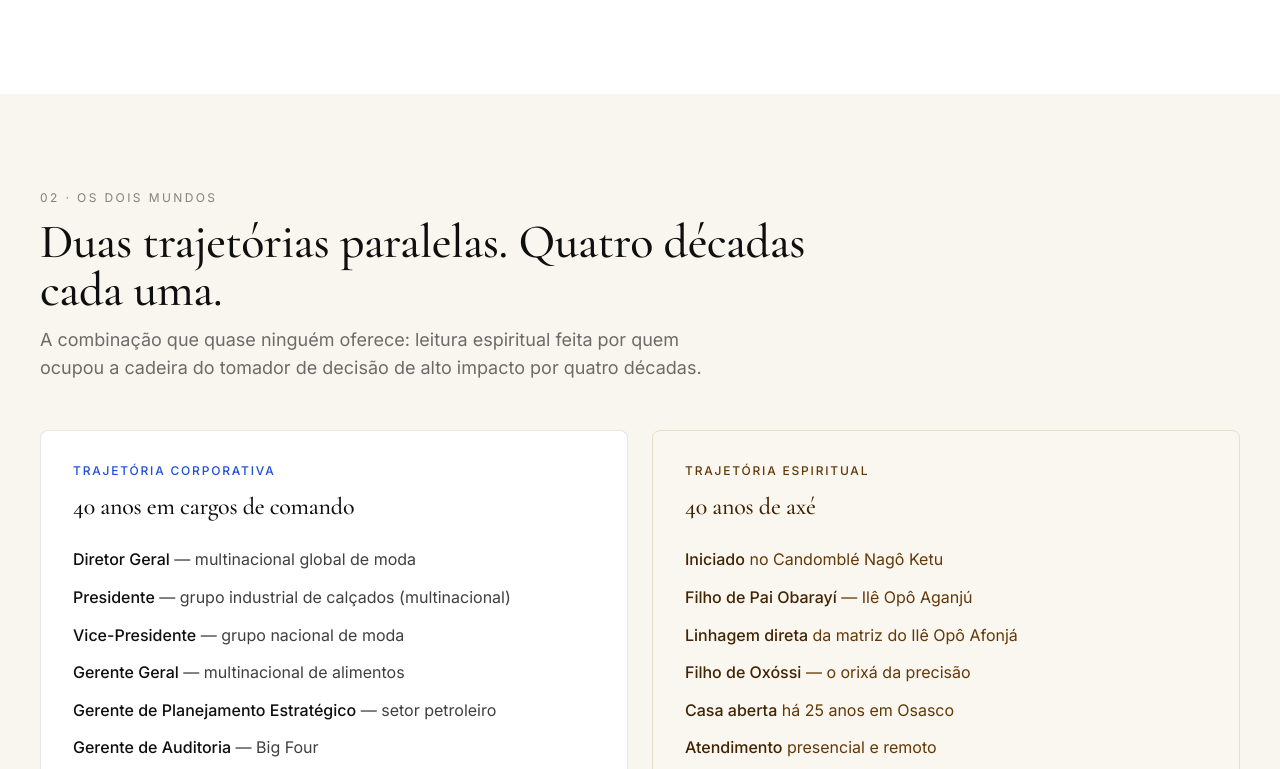
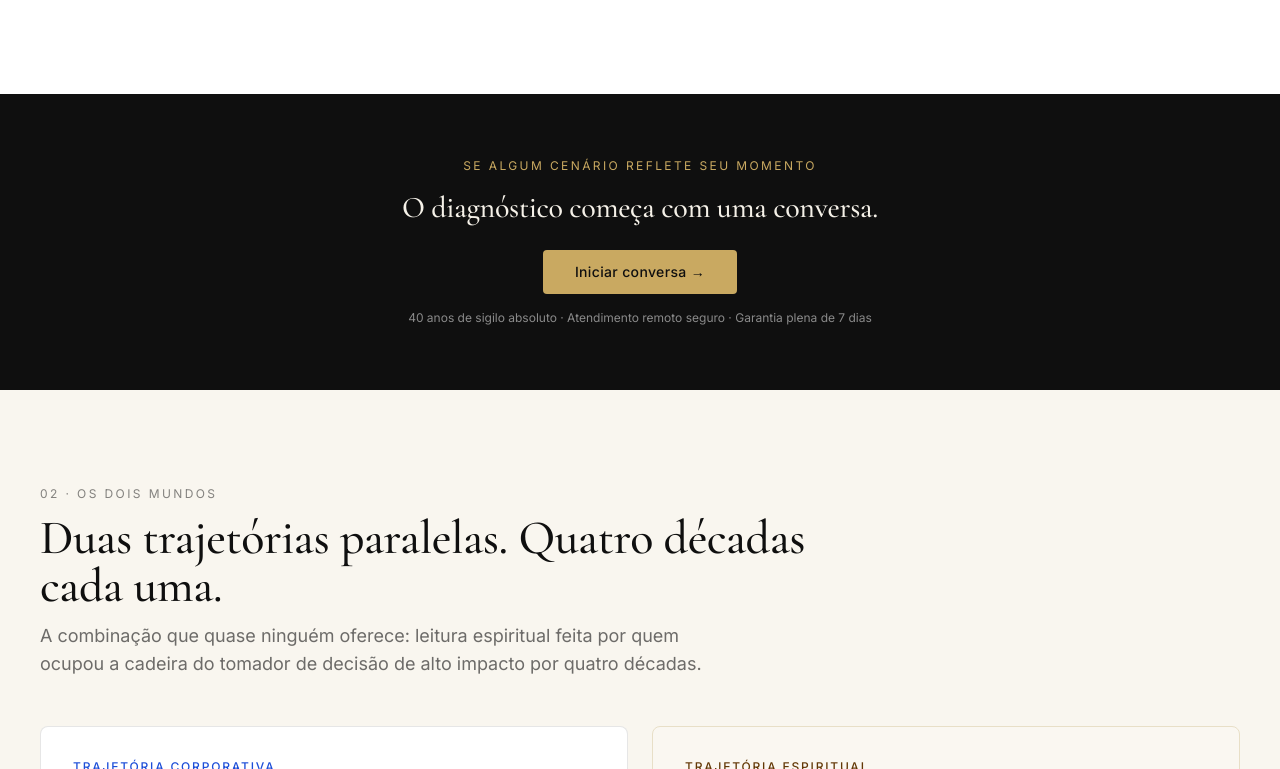
Before and after one commit to romuloracampos-bot/lp-pai-marcio, a Next.js app: page / in a window 1280 px wide. Shown: the part 1791-2560 px from the top of the page. Built offline with nearby package versions, Linux system fonts and the light colour scheme.

Commit message:
Add files via upload

```diff
--- a/app/page.tsx
+++ b/app/page.tsx
@@ -5,6 +5,7 @@ import WhatsAppButton from "@/components/WhatsAppButton";
 import MobileCTA from "@/components/MobileCTA";
 import FAQItem from "@/components/FAQItem";
 import VSLPlayer from "@/components/VSLPlayer";
+import InlineCTA from "@/components/InlineCTA";
 
 export default function Home() {
   return (
@@ -104,6 +105,15 @@ export default function Home() {
             </div>
           </div>
         </section>
+
+        {/* ===== CTA INTERMEDIÁRIO 1 — após cenários ===== */}
+        <InlineCTA
+          eyebrow="Se algum cenário reflete seu momento"
+          headline="O diagnóstico começa com uma conversa."
+          whatsappMessage="Olá. Vim pelo site e gostaria de entender qual modalidade é indicada para o meu momento atual."
+          buttonLabel="Iniciar conversa"
+          variant="dark"
+        />
 
         {/* ===== SEÇÃO 02 - OS DOIS MUNDOS ===== */}
         <section id="dois-mundos" className="py-20 md:py-24 px-6 bg-cream-subtle">
@@ -219,6 +229,15 @@ export default function Home() {
             </div>
           </div>
         </section>
+
+        {/* ===== CTA INTERMEDIÁRIO 2 — após Os Dois Mundos ===== */}
+        <InlineCTA
+          eyebrow="Conhecer as modalidades"
+          headline="Três formatos. Uma metodologia. A mesma precisão."
+          whatsappMessage="Olá. Gostaria de conhecer as modalidades de atendimento e saber qual se aplica ao meu caso."
+          buttonLabel="Falar sobre as modalidades"
+          variant="light"
+        />
 
         {/* ===== SEÇÃO 03 - POR QUE BÚZIOS (linguagem documental) ===== */}
         <section className="py-20 md:py-24 px-6 bg-parchment">
@@ -459,6 +478,15 @@ export default function Home() {
           </div>
         </section>
 
+        {/* ===== CTA INTERMEDIÁRIO 3 — após depoimentos ===== */}
+        <InlineCTA
+          eyebrow="A próxima decisão é sua"
+          headline="Antes de agendar, conversamos sobre o seu caso."
+          whatsappMessage="Olá. Li os depoimentos e gostaria de conversar sobre o meu caso antes de agendar."
+          buttonLabel="Iniciar conversa"
+          variant="dark"
+        />
+
         {/* ===== SEÇÃO 08 - GARANTIA + ESCASSEZ ===== */}
         <section className="py-16 md:py-20 px-6 bg-parchment">
           <div className="max-w-content mx-auto grid md:grid-cols-2 gap-6">
--- a/app/produtos/circulo-do-cacador/page.tsx
+++ b/app/produtos/circulo-do-cacador/page.tsx
@@ -4,6 +4,7 @@ import Header from "@/components/Header";
 import Footer from "@/components/Footer";
 import WhatsAppButton from "@/components/WhatsAppButton";
 import VSLPlayer from "@/components/VSLPlayer";
+import InlineCTA from "@/components/InlineCTA";
 
 export const metadata: Metadata = {
   title: "Círculo do Caçador — Acompanhamento Estratégico Anual",
@@ -118,6 +119,15 @@ export default function CirculoDoCacador() {
           </div>
         </section>
 
+        {/* ===== CTA INTERMEDIÁRIO — após O que inclui ===== */}
+        <InlineCTA
+          eyebrow="Ingresso por avaliação"
+          headline="Acompanhamento contínuo exige alinhamento prévio."
+          whatsappMessage="Olá. Gostaria de agendar uma conversa preliminar sobre o Círculo do Caçador."
+          buttonLabel="Agendar conversa preliminar"
+          variant="parchment"
+        />
+
         {/* ===== PROCESSO DE INGRESSO ===== */}
         <section className="py-20 px-6 bg-ink text-cream">
           <div className="max-w-prose mx-auto">
--- a/app/produtos/flecha-da-decisao/page.tsx
+++ b/app/produtos/flecha-da-decisao/page.tsx
@@ -4,6 +4,7 @@ import Header from "@/components/Header";
 import Footer from "@/components/Footer";
 import WhatsAppButton from "@/components/WhatsAppButton";
 import VSLPlayer from "@/components/VSLPlayer";
+import InlineCTA from "@/components/InlineCTA";
 
 export const metadata: Metadata = {
   title: "Flecha da Decisão — Diagnóstico Pontual",
@@ -124,6 +125,15 @@ export default function FlechaDaDecisao() {
           </div>
         </section>
 
+        {/* ===== CTA INTERMEDIÁRIO — após Processo ===== */}
+        <InlineCTA
+          eyebrow="Tem uma questão em mente"
+          headline="Uma pergunta específica. Uma resposta precisa em 48 horas."
+          whatsappMessage="Olá. Tenho uma questão específica e gostaria de solicitar uma Flecha da Decisão."
+          buttonLabel="Enviar minha questão"
+          variant="dark"
+        />
+
         {/* ===== CTA + PREÇO ===== */}
         <section className="py-20 px-6">
           <div className="max-w-content mx-auto max-w-2xl text-center">
--- a/app/produtos/mapa-de-destino/page.tsx
+++ b/app/produtos/mapa-de-destino/page.tsx
@@ -4,6 +4,7 @@ import Header from "@/components/Header";
 import Footer from "@/components/Footer";
 import WhatsAppButton from "@/components/WhatsAppButton";
 import VSLPlayer from "@/components/VSLPlayer";
+import InlineCTA from "@/components/InlineCTA";
 
 export const metadata: Metadata = {
   title: "Mapa de Destino — Diagnóstico Estratégico de 12 Meses",
@@ -124,6 +125,15 @@ export default function MapaDeDestino() {
           </div>
         </section>
 
+        {/* ===== CTA INTERMEDIÁRIO — após Método ===== */}
+        <InlineCTA
+          eyebrow="Pronto para iniciar"
+          headline="O Método aplicado ao seu caso específico."
+          whatsappMessage="Olá. Gostaria de solicitar o agendamento do Mapa de Destino."
+          buttonLabel="Solicitar agendamento"
+          variant="dark"
+        />
+
         {/* ===== SEIS CAMADAS ===== */}
         <section className="py-20 px-6 bg-cream-subtle">
           <div className="max-w-content mx-auto max-w-4xl">
@@ -203,6 +213,15 @@ export default function MapaDeDestino() {
             </div>
           </div>
         </section>
+
+        {/* ===== CTA INTERMEDIÁRIO — após Outcomes ===== */}
+        <InlineCTA
+          eyebrow="Próximo passo"
+          headline="O mesmo padrão pode começar a operar no seu ciclo."
+          whatsappMessage="Olá. Gostaria de agendar o Mapa de Destino e iniciar o diagnóstico dos próximos 12 meses."
+          buttonLabel="Ver disponibilidade na agenda"
+          variant="parchment"
+        />
 
         {/* ===== COMO FUNCIONA ===== */}
         <section className="py-20 px-6">
--- a/components/Header.tsx
+++ b/components/Header.tsx
@@ -31,7 +31,7 @@ export default function Header({ minimal = false }: HeaderProps) {
           href="/"
           className="font-serif text-cream text-base md:text-xl tracking-wide hover:text-gold transition-colors whitespace-nowrap flex-shrink-0"
         >
-          Pai Márcio <span className="text-gold">de Oxóssi</span>
+          Babá Márcio <span className="text-gold">de Oxóssi</span>
         </Link>
 
         {/* Nav desktop - aparece a partir de 900px */}
@@ -67,12 +67,14 @@ export default function Header({ minimal = false }: HeaderProps) {
 
         {/* CTA + Menu hamburguer */}
         <div className="flex items-center gap-2 md:gap-3 flex-shrink-0">
-          <Link
-            href="/produtos/mapa-de-destino"
+          <a
+            href="https://wa.me/5511987955101?text=Ol%C3%A1.%20Gostaria%20de%20agendar%20uma%20consulta%20com%20Pai%20M%C3%A1rcio."
+            target="_blank"
+            rel="noopener noreferrer"
             className="hidden sm:inline-block bg-gold text-ink px-3 md:px-5 py-2 rounded font-medium hover:bg-gold-dark transition-colors text-xs md:text-sm whitespace-nowrap"
           >
             Agendar consulta
-          </Link>
+          </a>
 
           {/* Hamburguer aparece APENAS abaixo de 900px */}
           <button
@@ -167,13 +169,15 @@ export default function Header({ minimal = false }: HeaderProps) {
               Dúvidas frequentes
             </Link>
 
-            <Link
-              href="/produtos/mapa-de-destino"
+            <a
+              href="https://wa.me/5511987955101?text=Ol%C3%A1.%20Gostaria%20de%20agendar%20uma%20consulta%20com%20Pai%20M%C3%A1rcio."
+              target="_blank"
+              rel="noopener noreferrer"
               onClick={() => setMobileOpen(false)}
               className="bg-gold text-ink px-5 py-3 rounded font-medium text-center mt-6"
             >
               Agendar minha consulta →
-            </Link>
+            </a>
 
             <a
               href="https://wa.me/5511987955101"
--- /dev/null
+++ b/components/InlineCTA.tsx
@@ -0,0 +1,81 @@
+import Link from "next/link";
+
+interface InlineCTAProps {
+  eyebrow?: string;
+  headline: string;
+  whatsappMessage: string;
+  buttonLabel?: string;
+  variant?: "dark" | "light" | "parchment";
+}
+
+/**
+ * CTA intermediário para aparecer entre seções de conteúdo.
+ * Usado após seções de alta carga argumentativa (depoimentos, Os Dois Mundos, Outcomes).
+ *
+ * variant: 'dark' = fundo escuro, 'light' = fundo creme, 'parchment' = fundo pergaminho
+ */
+export default function InlineCTA({
+  eyebrow,
+  headline,
+  whatsappMessage,
+  buttonLabel = "Agendar diagnóstico",
+  variant = "light",
+}: InlineCTAProps) {
+  const phone = "5511987955101";
+  const encodedMessage = encodeURIComponent(whatsappMessage);
+  const whatsappUrl = `https://wa.me/${phone}?text=${encodedMessage}`;
+
+  const bgClasses = {
+    dark: "bg-ink text-cream",
+    light: "bg-cream-subtle text-ink",
+    parchment: "bg-parchment text-parchment-deep",
+  };
+
+  const eyebrowClasses = {
+    dark: "text-gold",
+    light: "text-ink/50",
+    parchment: "text-parchment-deep/70",
+  };
+
+  const headlineClasses = {
+    dark: "text-cream",
+    light: "text-ink",
+    parchment: "text-gold-darker",
+  };
+
+  const microcopyClasses = {
+    dark: "text-mute-deeper",
+    light: "text-ink/50",
+    parchment: "text-parchment-deep/60",
+  };
+
+  return (
+    <section className={`py-14 md:py-16 px-6 ${bgClasses[variant]}`}>
+      <div className="max-w-content mx-auto max-w-3xl text-center">
+        {eyebrow && (
+          <p
+            className={`text-xs uppercase tracking-[0.2em] mb-4 ${eyebrowClasses[variant]}`}
+          >
+            {eyebrow}
+          </p>
+        )}
+        <h3
+          className={`font-serif text-2xl md:text-3xl leading-tight mb-6 ${headlineClasses[variant]}`}
+        >
+          {headline}
+        </h3>
+        <a
+          href={whatsappUrl}
+          target="_blank"
+          rel="noopener noreferrer"
+          className="inline-block bg-gold text-ink px-8 py-3 rounded font-medium hover:bg-gold-dark transition-colors text-sm tracking-wide"
+        >
+          {buttonLabel} →
+        </a>
+        <p className={`text-xs mt-4 ${microcopyClasses[variant]}`}>
+          40 anos de sigilo absoluto · Atendimento remoto seguro · Garantia plena de 7 dias
+        </p>
+      </div>
+    </section>
+  );
+}
```
